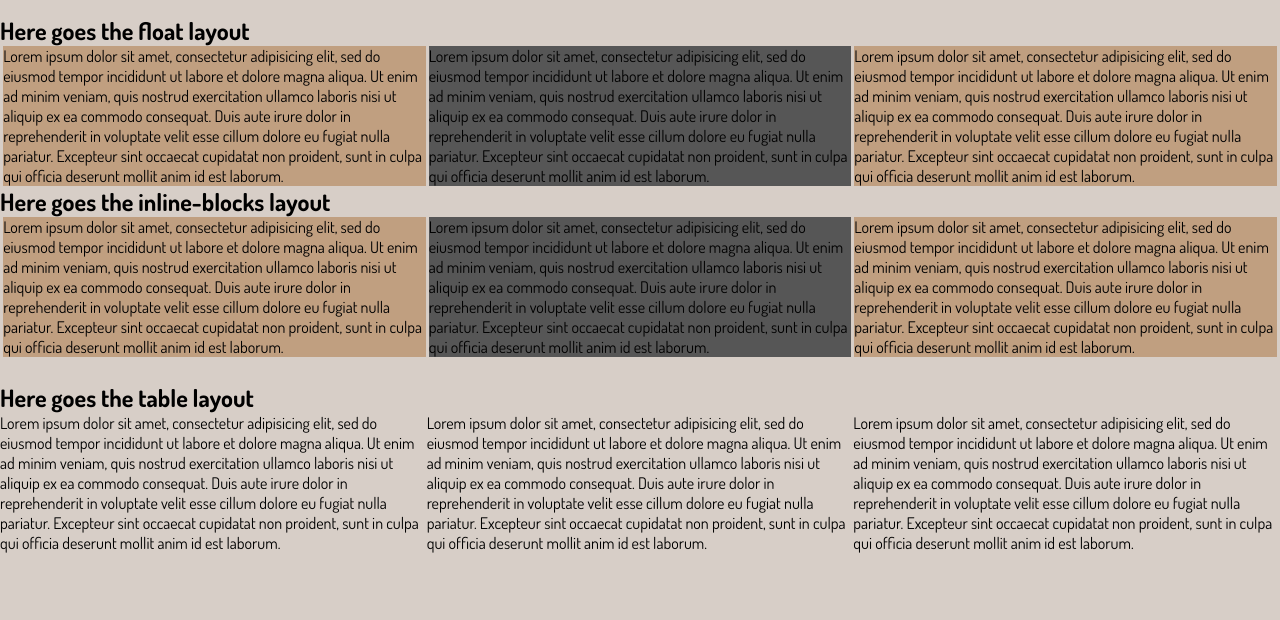
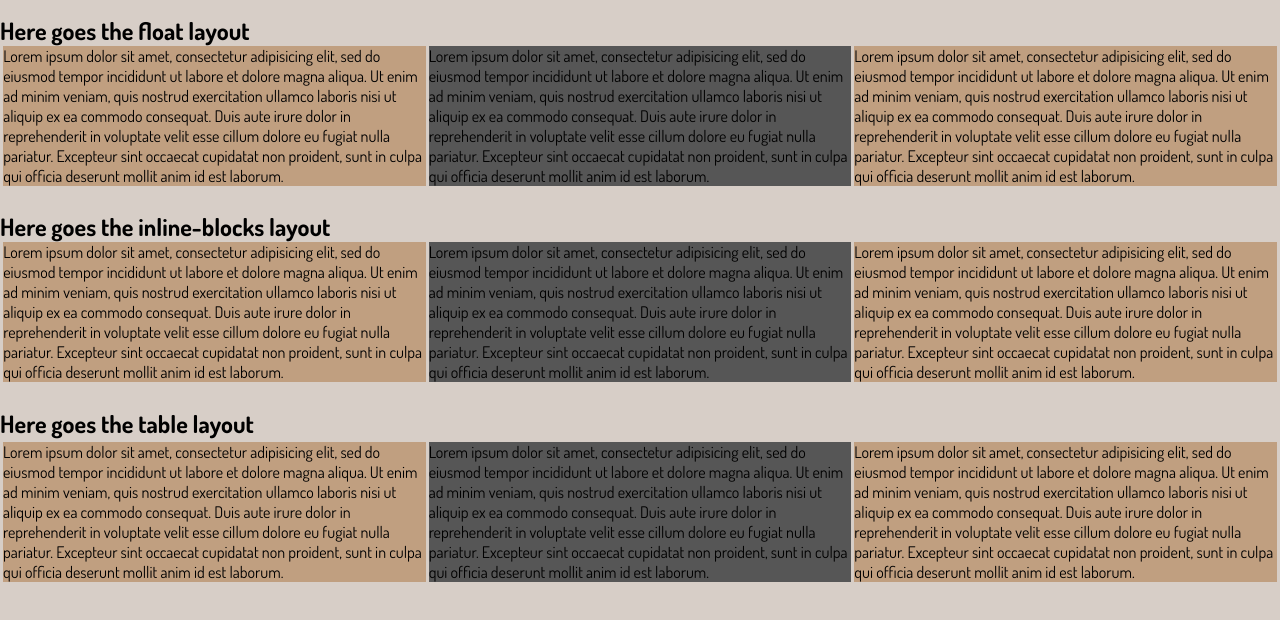
Before and after one commit to slepoibandit/portfolio, a plain HTML site: page index.html in a window 1280 px wide. Shown: the part 84-704 px from the top of the page. Drawn offline with Linux system fonts and the light colour scheme.

Commit message:
Add table layout

```diff
--- a/index.html
+++ b/index.html
@@ -15,39 +15,39 @@
   <main>
     <section class="section section_layout_float">
       <h2 class="section-title">Here goes the float layout</h2>
-      <div class="block_type_float block_color_main">
+      <div class="block block_type_float block_color_main">
         <p>Lorem ipsum dolor sit amet, consectetur adipisicing elit, sed do eiusmod tempor incididunt ut labore et dolore magna aliqua. Ut enim ad minim veniam, quis nostrud exercitation ullamco laboris nisi ut aliquip ex ea commodo consequat. Duis aute irure dolor in reprehenderit in voluptate velit esse cillum dolore eu fugiat nulla pariatur. Excepteur sint occaecat cupidatat non proident, sunt in culpa qui officia deserunt mollit anim id est laborum.</p>
       </div>
-      <div class="block_type_float block_color_contrast block_marginless">
+      <div class="block block_type_float block_color_contrast block_marginless">
         <p>Lorem ipsum dolor sit amet, consectetur adipisicing elit, sed do eiusmod tempor incididunt ut labore et dolore magna aliqua. Ut enim ad minim veniam, quis nostrud exercitation ullamco laboris nisi ut aliquip ex ea commodo consequat. Duis aute irure dolor in reprehenderit in voluptate velit esse cillum dolore eu fugiat nulla pariatur. Excepteur sint occaecat cupidatat non proident, sunt in culpa qui officia deserunt mollit anim id est laborum.</p>
       </div>
-      <div class="block_type_float block_color_main">
+      <div class="block block_type_float block_color_main">
         <p>Lorem ipsum dolor sit amet, consectetur adipisicing elit, sed do eiusmod tempor incididunt ut labore et dolore magna aliqua. Ut enim ad minim veniam, quis nostrud exercitation ullamco laboris nisi ut aliquip ex ea commodo consequat. Duis aute irure dolor in reprehenderit in voluptate velit esse cillum dolore eu fugiat nulla pariatur. Excepteur sint occaecat cupidatat non proident, sunt in culpa qui officia deserunt mollit anim id est laborum.</p>
       </div>
     </section>
     <section class="section section_layout_inline-blocks">
       <h2 class="section-title">Here goes the inline-blocks layout</h2>
-      <div class="block_type_inline-block block_color_main">
+      <div class="block block_type_inline-block block_color_main">
         <p>Lorem ipsum dolor sit amet, consectetur adipisicing elit, sed do eiusmod tempor incididunt ut labore et dolore magna aliqua. Ut enim ad minim veniam, quis nostrud exercitation ullamco laboris nisi ut aliquip ex ea commodo consequat. Duis aute irure dolor in reprehenderit in voluptate velit esse cillum dolore eu fugiat nulla pariatur. Excepteur sint occaecat cupidatat non proident, sunt in culpa qui officia deserunt mollit anim id est laborum.</p>
       </div><!--
-      --><div class="block_type_inline-block block_color_contrast block_marginless">
+      --><div class="block block_type_inline-block block_color_contrast block_marginless">
         <p>Lorem ipsum dolor sit amet, consectetur adipisicing elit, sed do eiusmod tempor incididunt ut labore et dolore magna aliqua. Ut enim ad minim veniam, quis nostrud exercitation ullamco laboris nisi ut aliquip ex ea commodo consequat. Duis aute irure dolor in reprehenderit in voluptate velit esse cillum dolore eu fugiat nulla pariatur. Excepteur sint occaecat cupidatat non proident, sunt in culpa qui officia deserunt mollit anim id est laborum.</p>
       </div><!--
-      --><div class="block_type_inline-block block_color_main">
+      --><div class="block block_type_inline-block block_color_main">
         <p>Lorem ipsum dolor sit amet, consectetur adipisicing elit, sed do eiusmod tempor incididunt ut labore et dolore magna aliqua. Ut enim ad minim veniam, quis nostrud exercitation ullamco laboris nisi ut aliquip ex ea commodo consequat. Duis aute irure dolor in reprehenderit in voluptate velit esse cillum dolore eu fugiat nulla pariatur. Excepteur sint occaecat cupidatat non proident, sunt in culpa qui officia deserunt mollit anim id est laborum.</p>
       </div>
     </section>
     <section class="section section_layout_table">
       <h2 class="section-title">Here goes the table layout</h2>
-      <table class="table-layout__table">
+      <table class="table">
         <tr>
-          <td>
+          <td class="block block_type_table block_color_main">
             <p>Lorem ipsum dolor sit amet, consectetur adipisicing elit, sed do eiusmod tempor incididunt ut labore et dolore magna aliqua. Ut enim ad minim veniam, quis nostrud exercitation ullamco laboris nisi ut aliquip ex ea commodo consequat. Duis aute irure dolor in reprehenderit in voluptate velit esse cillum dolore eu fugiat nulla pariatur. Excepteur sint occaecat cupidatat non proident, sunt in culpa qui officia deserunt mollit anim id est laborum.</p>
           </td>
-          <td>
+          <td class="block block_type_table block_color_contrast">
             <p>Lorem ipsum dolor sit amet, consectetur adipisicing elit, sed do eiusmod tempor incididunt ut labore et dolore magna aliqua. Ut enim ad minim veniam, quis nostrud exercitation ullamco laboris nisi ut aliquip ex ea commodo consequat. Duis aute irure dolor in reprehenderit in voluptate velit esse cillum dolore eu fugiat nulla pariatur. Excepteur sint occaecat cupidatat non proident, sunt in culpa qui officia deserunt mollit anim id est laborum.</p>
           </td>
-          <td>
+          <td class="block block_type_table block_color_main">
             <p>Lorem ipsum dolor sit amet, consectetur adipisicing elit, sed do eiusmod tempor incididunt ut labore et dolore magna aliqua. Ut enim ad minim veniam, quis nostrud exercitation ullamco laboris nisi ut aliquip ex ea commodo consequat. Duis aute irure dolor in reprehenderit in voluptate velit esse cillum dolore eu fugiat nulla pariatur. Excepteur sint occaecat cupidatat non proident, sunt in culpa qui officia deserunt mollit anim id est laborum.</p>
           </td>
         </tr>
--- a/style.css
+++ b/style.css
@@ -62,7 +62,7 @@
 .section{
   margin: 2% auto 0;
 }
-.section__layout_float{
+.section_layout_float{
   overflow: auto;
 }
 .block_color_main{
@@ -71,24 +71,21 @@
 .block_color_contrast{
   background-color: #565656;
 }
+.block{
+  width: 33%;
+  margin: 0 0.25%;
+}
 .block_type_float{
   float: left;
-  width: 33%;
-  margin: 0 0.25%;
 }
 /*Remove side margins of the center block to evenly distribute the remaining space between three blocks*/
 .block_type_inline-block{
   display: inline-block;
-  width: 33%;
-  margin: 0 0.25%;
 }
 .block_marginless{
   margin: 0;
 }
 
-.table-layout__table{
-  border-collapse: collapse;
+.table{
+  border-spacing: 0.2rem;
 }
-.table-layout__table td{
-  padding: 0;
-}
```
